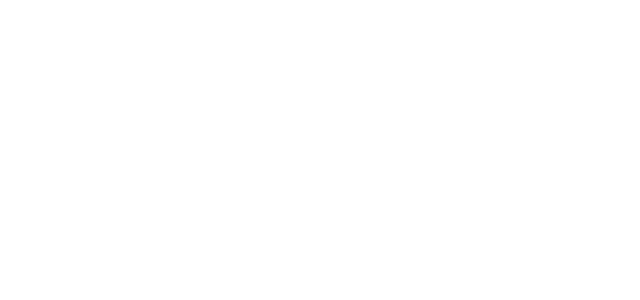
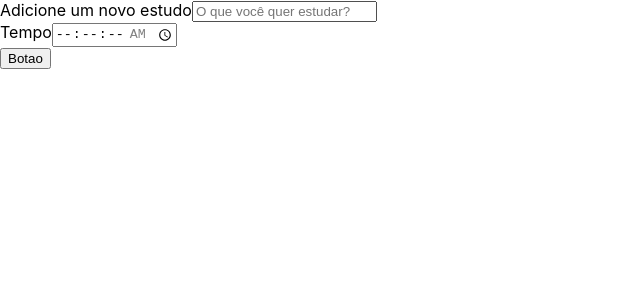
Before and after one commit to renanlucena/alura-studies, a React (Create React App) app: page / in a window 1280 px wide. Shown: the top 300 px of the page, without its empty margins (0-640 px from the left). Built offline with nearby package versions, Linux system fonts and the light colour scheme.

Commit message:
implementando o Formulario

```diff
--- a/public/index.html
+++ b/public/index.html
@@ -24,7 +24,7 @@
       work correctly both with client-side routing and a non-root public URL.
       Learn how to configure a non-root public URL by running `npm run build`.
     -->
-    <title>React App</title>
+    <title>Alura Studies</title>
   </head>
   <body>
     <noscript>You need to enable JavaScript to run this app.</noscript>
--- a/src/App.tsx
+++ b/src/App.tsx
@@ -1,10 +1,13 @@
 import React from 'react';
+import Botao from './componentes/Botao';
+import Formulario from './componentes/Formulario';
+
 
 
 function App() {
   return (
     <div className="App">
-
+      <Formulario />
     </div>
   );
 }
--- /dev/null
+++ b/src/componentes/Botao/index.tsx
@@ -0,0 +1,11 @@
+import React from 'react'
+
+export default class Botao extends React.Component{
+    render(){
+        return(
+            <button>
+                Botao
+            </button>
+        )
+    }
+}
--- /dev/null
+++ b/src/componentes/Formulario/index.tsx
@@ -0,0 +1,39 @@
+import React from 'react'
+import Botao from '../Botao'
+
+export default function Formulario() {
+    return (
+        <form>
+            <div>
+                <label htmlFor='tarefa'>
+                    Adicione um novo estudo
+                </label>
+                <input
+                    type='text'
+                    name='tarefa'
+                    id='tarefa'
+                    placeholder='O que você quer estudar?'
+                    required
+                    />
+
+            </div>
+            <div>
+                <label htmlFor='tempo'>
+                    Tempo
+                </label>
+                <input
+                    type='time'
+                    step= '1'
+                    name='tempo'
+                    id='tempo'
+                    min="00:00:00"
+                    max="01:30:00"
+                    required
+                />
+
+            </div>
+            <Botao />
+
+        </form>
+    )
+}
```
